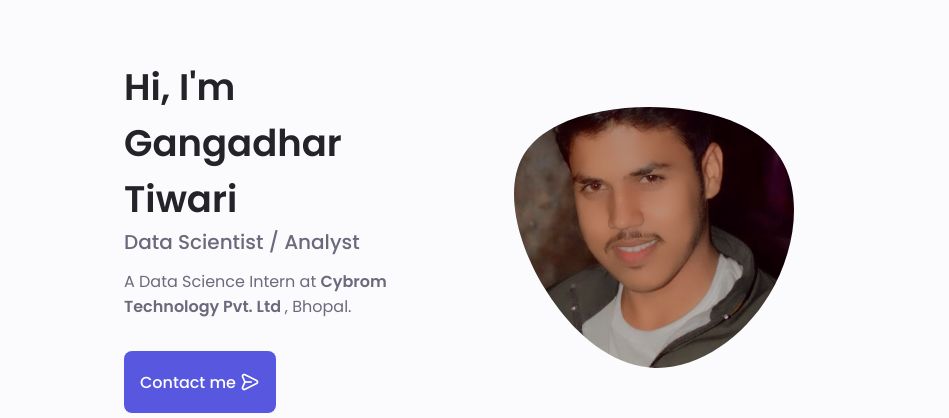
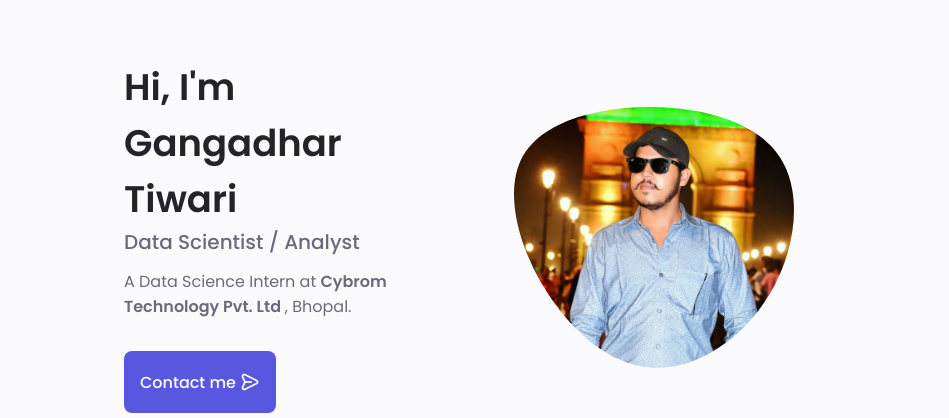
Before and after one commit to gangadhartiwari/Gangadhar-Portfolio, a plain HTML site: page index.html in a window 1280 px wide. Shown: the part 125-543 px from the top of the page, 204-1153 px from the left. Drawn offline with nearby package versions, Linux system fonts and the light colour scheme.

Commit message:
profile pic updation

```diff
--- a/index.html
+++ b/index.html
@@ -116,7 +116,7 @@
                     class="home__blob-img"
                     x="-79"
                     y="-46"
-                    xlink:href="assets/img/profile1.jpg"
+                    xlink:href="assets/img/profile2.jpg"
                   />
                 </g>
               </svg>
@@ -576,7 +576,7 @@
                   <i class="uil uil-external-link-alt button__icon"></i>
                 </a>
                 <a
-                  <!-- href="https://darksurfer.streamlit.app/" -->
+                  href="https://www.linkedin.com/posts/gangadhartiwari01_powerbi-dataanalytics-businessintelligence-activity-7307327506875899905-kWtM?utm_source=share&utm_medium=member_desktop&rcm=ACoAAD3SHgkBP_4Qws_Obt13fd7VJ5sR7yNwg3Y/"
                   class="button button--flex button--small portfolio__button"
                 >
                   See Live
```
Also changed, not shown: assets/img/profile2.jpg (added), 1 other file.
